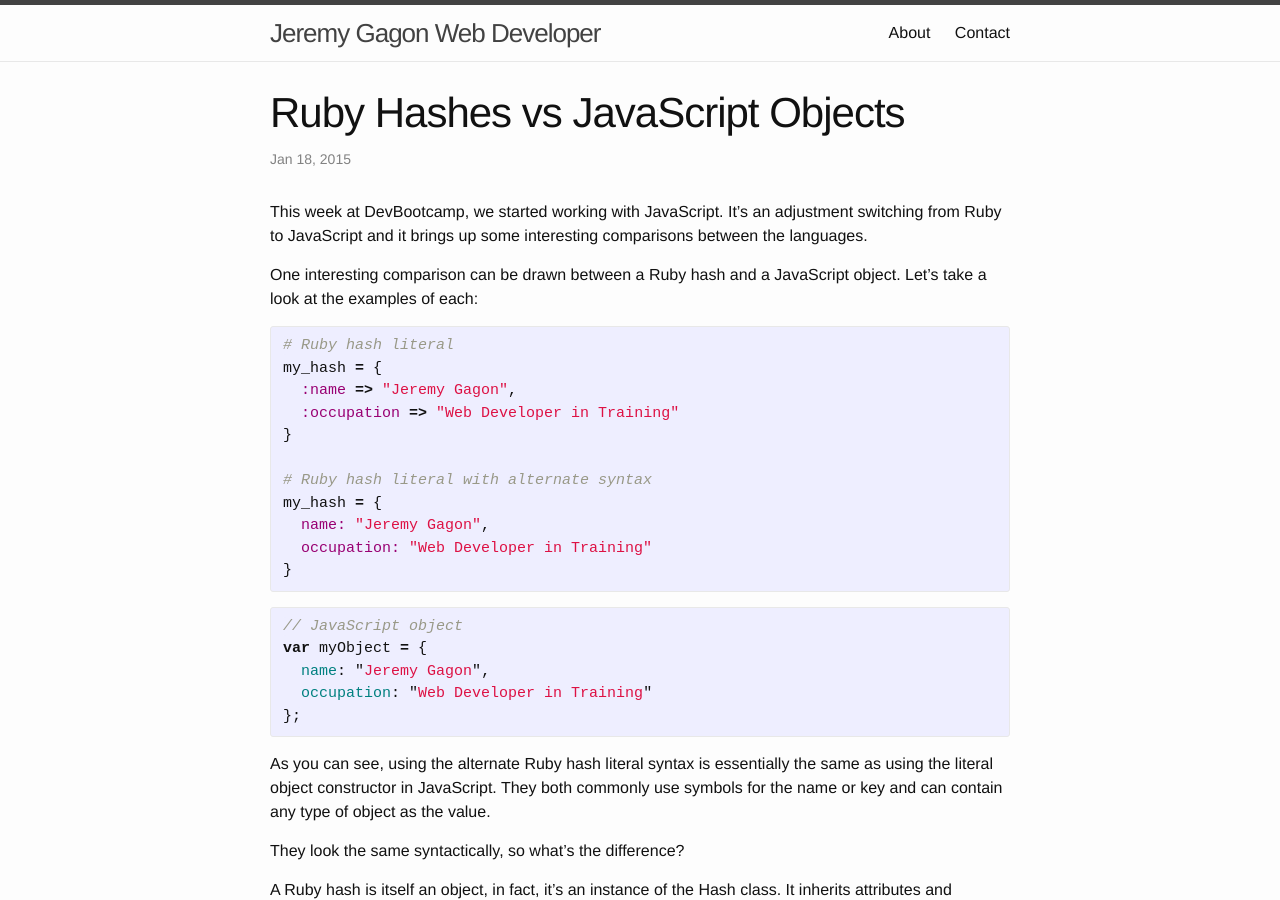
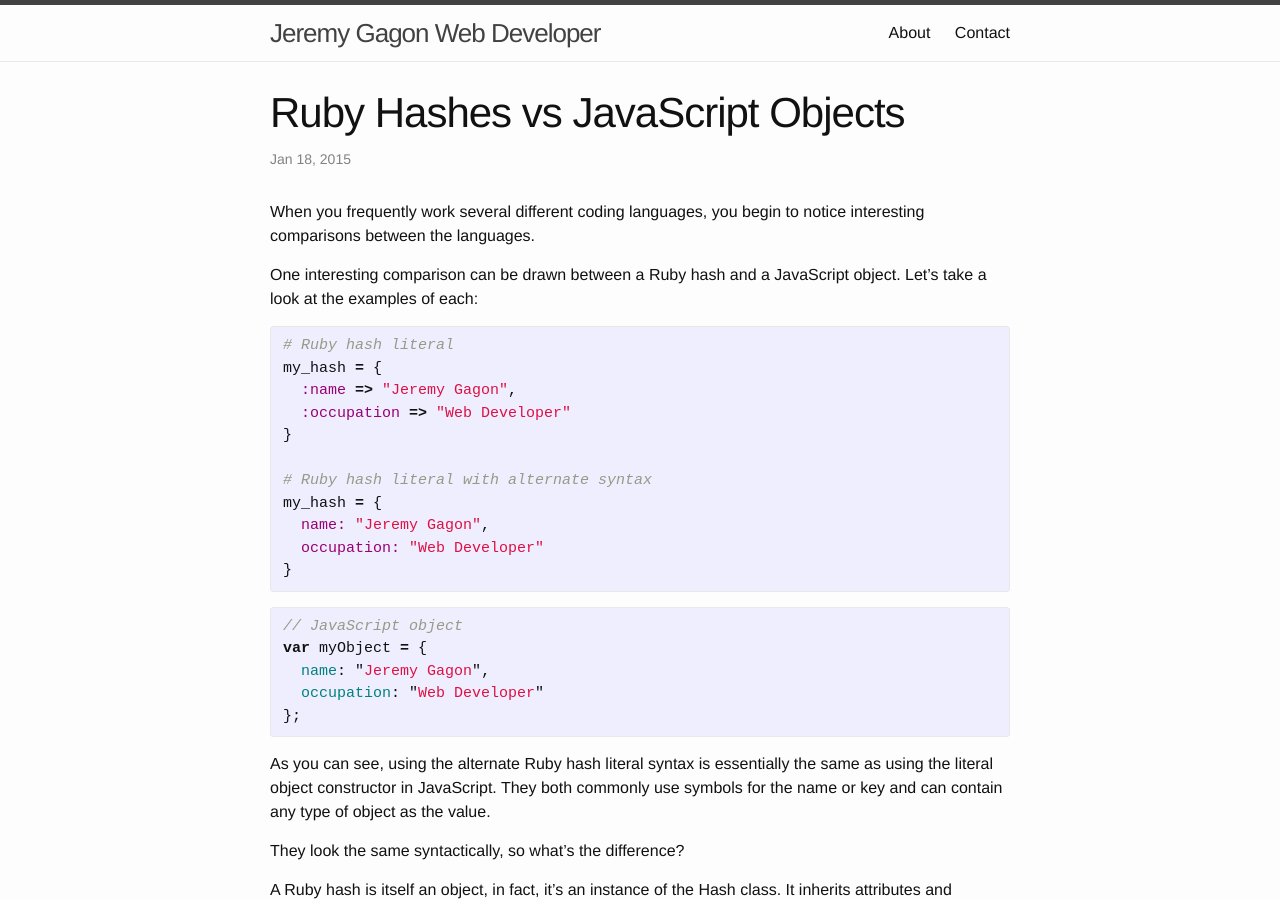
Before and after one commit to jergagon1/jergagon1.github.io, a Jekyll site: the page built from _posts/2015-01-18-ruby-hashes-vs-js-objects.markdown, in a window 1280 px wide and 900 px high. Built offline with Jekyll 4.4.1, drawn with Linux system fonts in a browser that asks for light colours.

Commit message:
Update Blog Posts

```diff
--- a/_posts/2015-01-02-ruby-classes.markdown
+++ b/_posts/2015-01-02-ruby-classes.markdown
@@ -5,7 +5,7 @@ date:   2015-01-02 17:00:00
 categories: technical
 tags: ruby class object
 ---
-When you start learning an object-oriented programming language like Ruby, you work with objects. These objects can be representations of things in the real world, for example you could have a person object or a car object. However, a programming object does not have to represent a material physical thing. A programming object can also represent an abstract concept like an idea, a number, a conversation or a piece of data.
+When you develop with an object-oriented programming language like Ruby, you work with objects. These objects can be representations of things in the real world, for example you could have a person object or a car object. However, a programming object does not have to represent a material physical thing. A programming object can also represent an abstract concept like an idea, a number, a conversation or a piece of data.
 
 Objects have attributes that describe their state. A car object might have a color attribute that would describe its color or a number_of_doors attribute to describe if it's a 2 door or 4 door.
 
--- a/_posts/2015-01-18-ruby-hashes-vs-js-objects.markdown
+++ b/_posts/2015-01-18-ruby-hashes-vs-js-objects.markdown
@@ -5,7 +5,7 @@ date:   2015-01-18 17:00:00
 categories: technical
 tags: ruby hash javascript object
 ---
-This week at DevBootcamp, we started working with JavaScript. It's an adjustment switching from Ruby to JavaScript and it brings up some interesting comparisons between the languages.
+When you frequently work several different coding languages, you begin to notice interesting comparisons between the languages.
 
 One interesting comparison can be drawn between a Ruby hash and a JavaScript object. Let's take a look at the examples of each:
 
@@ -13,13 +13,13 @@ One interesting comparison can be drawn between a Ruby hash and a JavaScript obj
 # Ruby hash literal
 my_hash = {
   :name => "Jeremy Gagon",
-  :occupation => "Web Developer in Training"
+  :occupation => "Web Developer"
 }
 
 # Ruby hash literal with alternate syntax
 my_hash = {
   name: "Jeremy Gagon",
-  occupation: "Web Developer in Training"
+  occupation: "Web Developer"
 }
 {% endhighlight %}
 
@@ -27,7 +27,7 @@ my_hash = {
 // JavaScript object
 var myObject = {
   name: "Jeremy Gagon",
-  occupation: "Web Developer in Training"
+  occupation: "Web Developer"
 };
 {% endhighlight %}
 
--- a/_posts/2015-01-25-active-record.markdown
+++ b/_posts/2015-01-25-active-record.markdown
@@ -10,7 +10,6 @@ tags:
 - mvc
 - model
 ---
-It's always fun to try to explain something to another person when you have only an introductory-level understanding of the concept. In this blog, I will try to explain the concept of Active Record and my explanation will be that of a beginner. In other words: <q>Disclaimer!</q>.
 
 To get an understanding of Active Record, there are a few concepts that must be touched on.
 
```
Also changed, not shown: other parts of _posts/2015-01-25-active-record.markdown (+1 -3 lines), _posts/2015-06-15-array-selection-sort.markdown (added, +13 -0 lines), _posts/2015-06-21-roman-numerals.markdown (added, +13 -0 lines).
